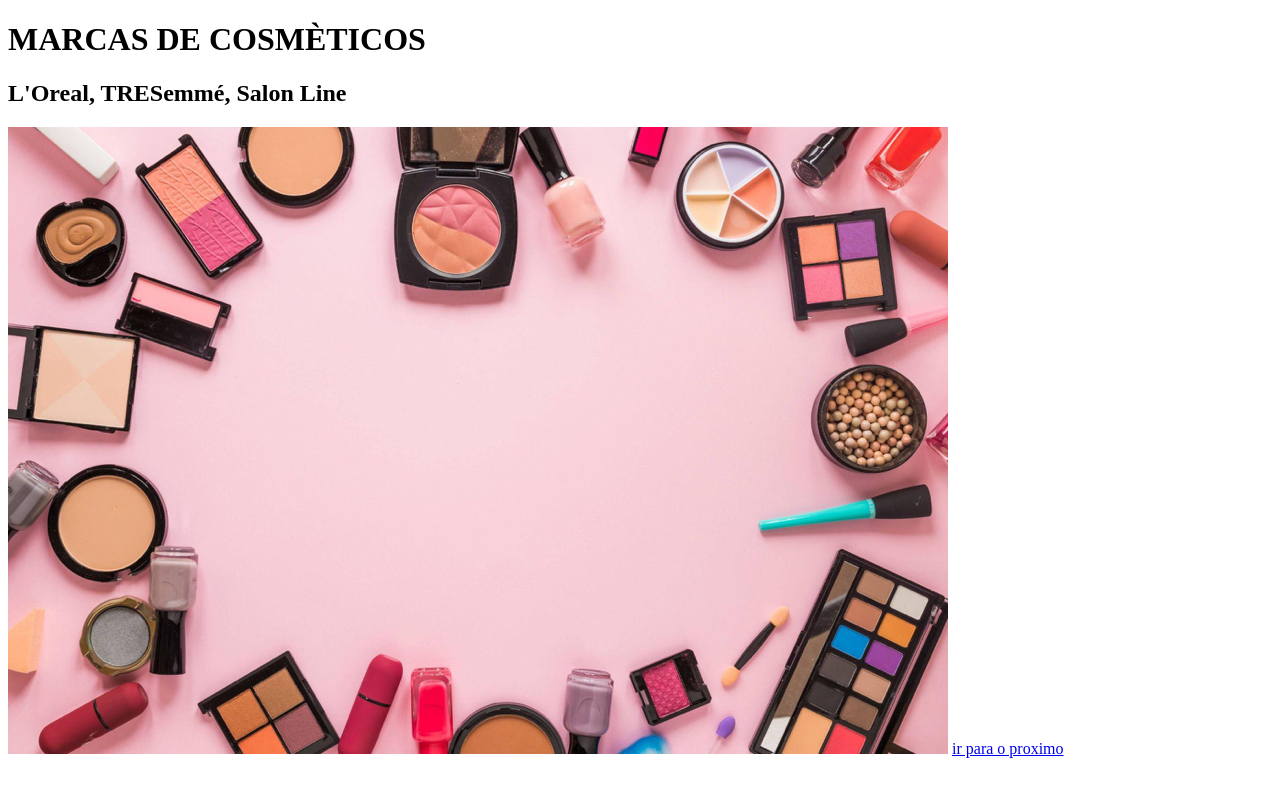
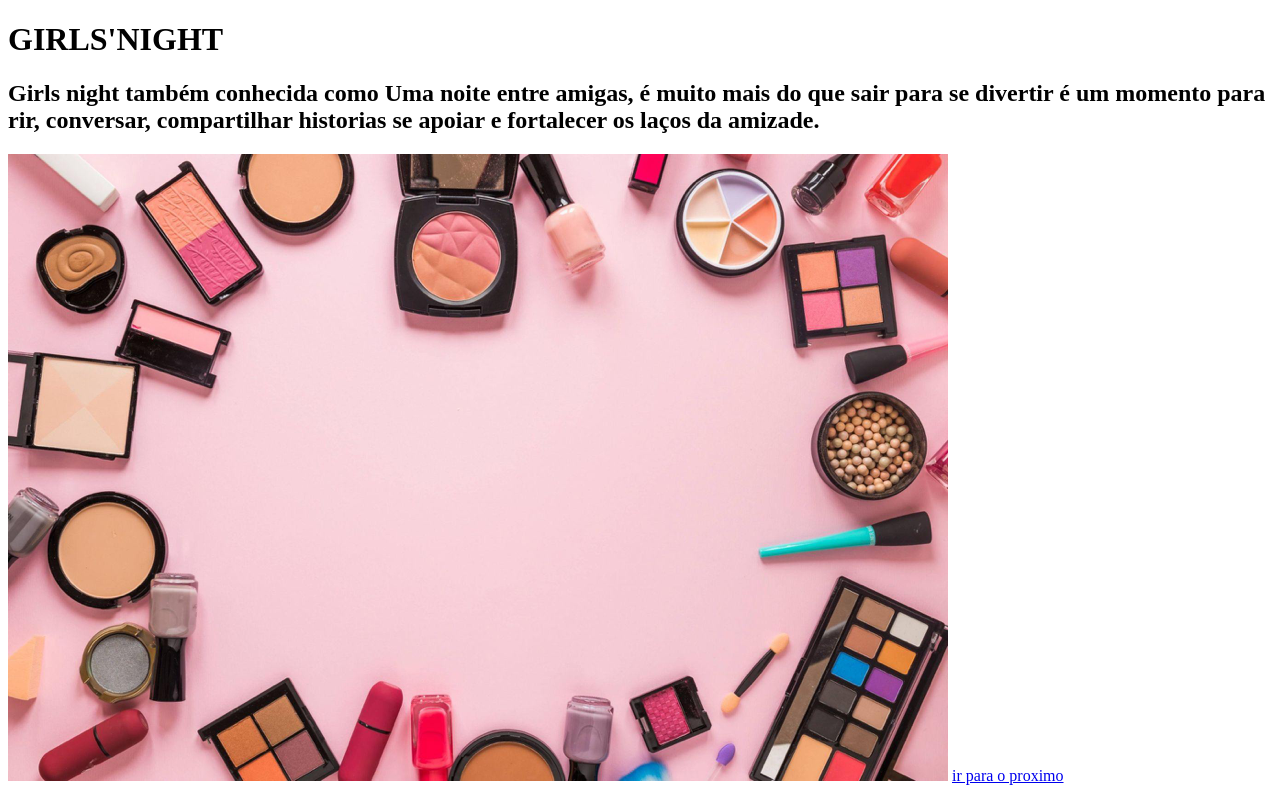
Before and after one commit to juliachiule/julia, a plain HTML site: page programa-ao1t-main/index.html in a window 1280 px wide. Drawn offline with Linux system fonts and the light colour scheme.

Commit message:
Update index.html

```diff
--- a/programa-ao1t-main/index.html
+++ b/programa-ao1t-main/index.html
@@ -7,8 +7,8 @@
     <title>Document</title>
 </head>
 <body>
-    <h1>MARCAS DE COSMÈTICOS</h1>
-    <h2>L'Oreal, TRESemmé, Salon Line</h2>
+    <h1>GIRLS'NIGHT</h1>
+    <h2>Girls night também conhecida como Uma noite entre amigas, é muito mais do que sair para se divertir é um momento para rir, conversar, compartilhar historias se apoiar e fortalecer os laços da amizade.</h2>
     <img class = "imagem" src="img/comestio.png" alt="">
       <a href="index1.html">ir para o proximo</a>
 </body>
```
